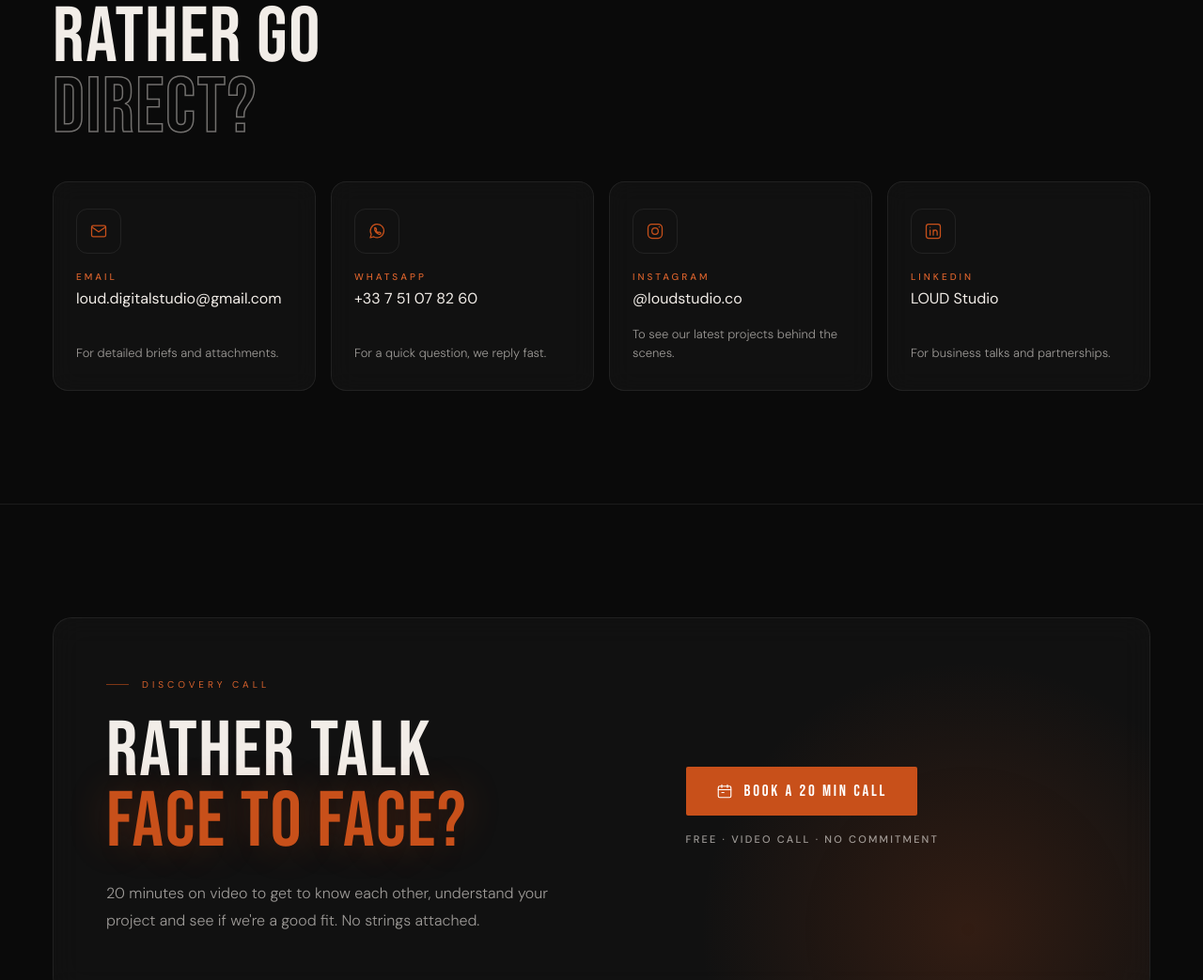
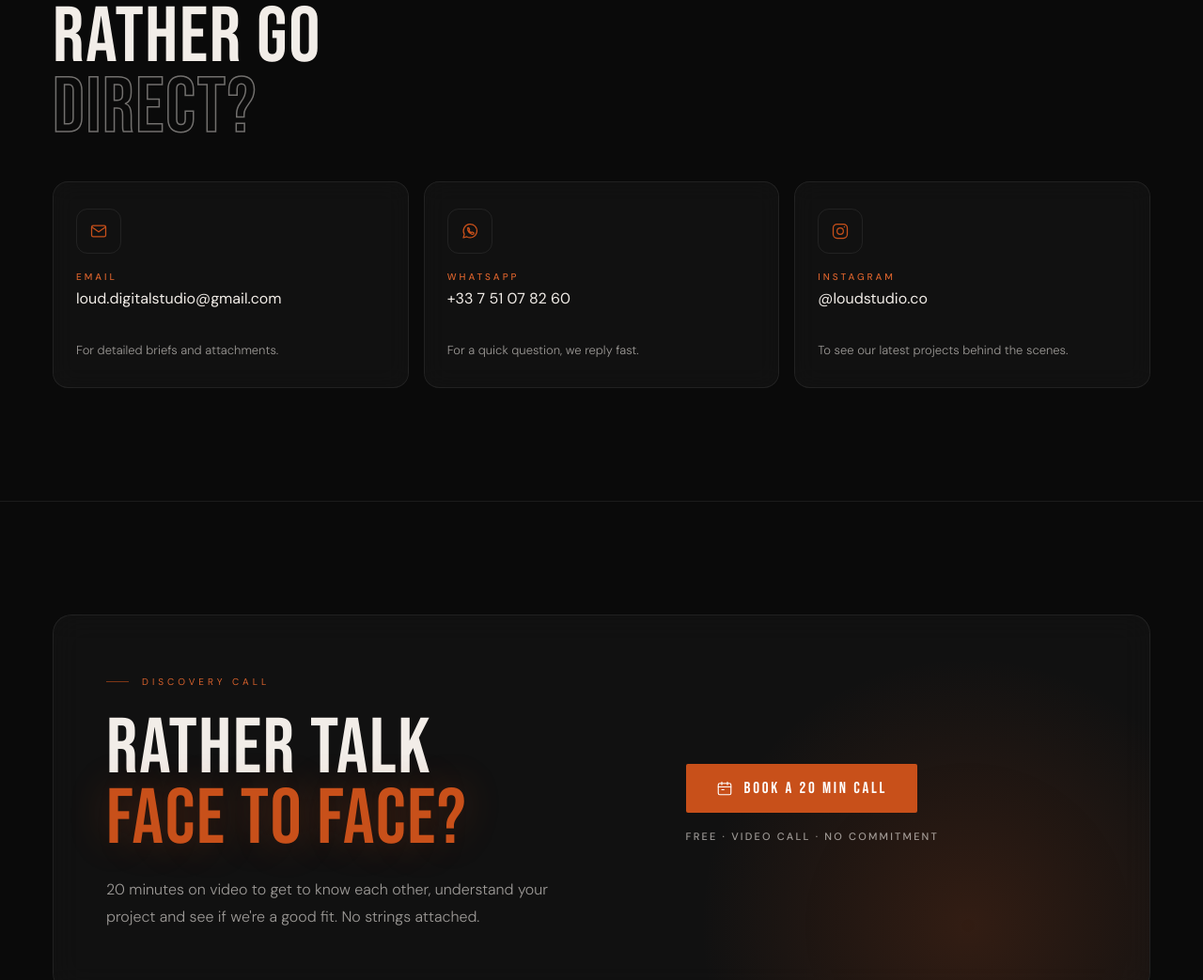
Before and after one commit to louddigitalstudio/loudstudio, a plain HTML site: page contact.html in a window 1280 px wide. Shown: the part 2095-3138 px from the top of the page at 94% size. Drawn offline with Linux system fonts and the light colour scheme.

Commit message:
Remove LinkedIn from contact page (#4)
Claude-Session: https://claude.ai/code/session_01HhzyWjaJKq4PECNZB6jS2p

Co-authored-by: Claude <noreply@anthropic.com>

```diff
--- a/contact.html
+++ b/contact.html
@@ -61,8 +61,7 @@
     "availableLanguage": ["French", "English", "Arabic"]
   },
   "sameAs": [
-    "https://instagram.com/loudstudio.co",
-    "https://www.linkedin.com/company/loudstudio"
+    "https://instagram.com/loudstudio.co"
   ]
 }
 </script>
@@ -345,7 +344,7 @@ body.ar .success h3{font-family:var(--ff-ar);font-weight:900;line-height:1.3;let
 .success-actions{display:flex;gap:12px;justify-content:center;flex-wrap:wrap}
 
 /* ============ CARTES DE CONTACT ============ */
-.cards{display:grid;grid-template-columns:repeat(4,minmax(0,1fr));gap:16px}
+.cards{display:grid;grid-template-columns:repeat(3,minmax(0,1fr));gap:16px}
 .card{position:relative;display:flex;flex-direction:column;gap:18px;min-height:220px;padding:28px 24px;background:var(--glass);border:1px solid var(--glass-b);border-radius:16px;overflow:hidden;backdrop-filter:blur(12px);transition:transform .45s var(--ease),border-color .3s,box-shadow .45s,background .3s}
 .card::after{content:"";position:absolute;top:-50px;inset-inline-end:-50px;width:160px;height:160px;border-radius:50%;background:radial-gradient(circle,rgba(200,80,26,.22) 0%,transparent 70%);opacity:0;transform:scale(.6);transition:opacity .5s,transform .5s;pointer-events:none}
 .card:hover,.card:focus-visible{transform:translateY(-6px);border-color:rgba(200,80,26,.35);box-shadow:0 24px 64px rgba(0,0,0,.3),0 0 40px rgba(200,80,26,.12)}
@@ -420,7 +419,6 @@ body.ar .ft-socials a,body.ar .ft-copy{letter-spacing:0}
 
 /* ============ RESPONSIVE (mobile first vérifié à 375 / 768 / 1280) ============ */
 @media (max-width:1100px){
-  .cards{grid-template-columns:repeat(2,minmax(0,1fr))}
   .infos{grid-template-columns:repeat(2,minmax(0,1fr))}
 }
 @media (max-width:1024px){
@@ -451,6 +449,9 @@ body.ar .ft-socials a,body.ar .ft-copy{letter-spacing:0}
   .book-side,.book-side .btn-main{width:100%}
   .ft-top{grid-template-columns:1fr 1fr;gap:32px}
   .ft-bottom{flex-direction:column;align-items:flex-start}
+}
+@media (max-width:860px){
+  .cards{grid-template-columns:1fr}
 }
 @media (max-width:560px){
   .promise{letter-spacing:.12em}
@@ -485,7 +486,6 @@ body.ar .ft-socials a,body.ar .ft-copy{letter-spacing:0}
     <symbol id="i-mail" viewBox="0 0 24 24"><rect x="3" y="5" width="18" height="14" rx="2"/><path d="m3.5 7 8.5 6 8.5-6"/></symbol>
     <symbol id="i-whatsapp" viewBox="0 0 24 24"><path d="M3.6 20.4 4.9 16A8.6 8.6 0 1 1 8 19.1z"/><path d="M9 8.2c.2-.4.5-.5.8-.5h.5c.2 0 .4.1.5.4l.7 1.6c.1.2 0 .5-.1.7l-.5.6c.6 1.2 1.6 2.2 2.8 2.8l.6-.5c.2-.2.5-.2.7-.1l1.6.7c.3.1.4.3.4.5v.5c0 .3-.1.6-.5.8-.6.4-1.4.5-2.2.2a8.6 8.6 0 0 1-4.9-4.9c-.3-.8-.2-1.6.2-2.2z"/></symbol>
     <symbol id="i-instagram" viewBox="0 0 24 24"><rect x="3" y="3" width="18" height="18" rx="5"/><circle cx="12" cy="12" r="4"/><circle cx="17.3" cy="6.7" r=".9" fill="currentColor" stroke="none"/></symbol>
-    <symbol id="i-linkedin" viewBox="0 0 24 24"><rect x="3" y="3" width="18" height="18" rx="3"/><path d="M8 10.5V17M8 7.2v.1M12 17v-6.5M12 13.5c0-1.8 1-3 2.5-3s2.5 1 2.5 3V17"/></symbol>
     <symbol id="i-calendar" viewBox="0 0 24 24"><rect x="3" y="5" width="18" height="16" rx="2"/><path d="M16 3v4M8 3v4M3 10h18M8 14h3"/></symbol>
     <symbol id="i-globe" viewBox="0 0 24 24"><circle cx="12" cy="12" r="9"/><path d="M3 12h18M12 3c2.5 2.6 3.8 5.6 3.8 9s-1.3 6.4-3.8 9c-2.5-2.6-3.8-5.6-3.8-9S9.5 5.6 12 3z"/></symbol>
     <symbol id="i-clock" viewBox="0 0 24 24"><circle cx="12" cy="12" r="9"/><path d="M12 7v5l3.5 2"/></symbol>
@@ -703,12 +703,6 @@ body.ar .ft-socials a,body.ar .ft-copy{letter-spacing:0}
           <span><span class="card-k">Instagram</span><span class="card-v" data-text="instagram" dir="ltr">@loudstudio.co</span></span>
           <span class="card-d" data-i18n="c_ig_d">Pour voir nos derniers projets en coulisses.</span>
         </a>
-        <a class="card rev rev-d3" data-link="linkedin" href="https://www.linkedin.com/company/loudstudio" target="_blank" rel="noopener">
-          <span class="card-ico" aria-hidden="true"><svg class="ico"><use href="#i-linkedin"/></svg></span>
-          <span class="card-arr" aria-hidden="true"><svg class="ico"><use href="#i-arrow"/></svg></span>
-          <span><span class="card-k">LinkedIn</span><span class="card-v" data-text="linkedin" dir="ltr">LOUD Studio</span></span>
-          <span class="card-d" data-i18n="c_li_d">Pour les échanges pro et les partenariats.</span>
-        </a>
       </div>
     </div>
   </section>
@@ -828,7 +822,6 @@ body.ar .ft-socials a,body.ar .ft-copy{letter-spacing:0}
     <span class="ft-copy" data-i18n="ft_copy">© 2026 LOUD Studio. Tous droits réservés.</span>
     <div class="ft-socials">
       <a data-link="instagram" href="https://instagram.com/loudstudio.co" target="_blank" rel="noopener">Instagram</a>
-      <a data-link="linkedin" href="https://www.linkedin.com/company/loudstudio" target="_blank" rel="noopener">LinkedIn</a>
       <a data-link="whatsapp" href="https://wa.me/33751078260" target="_blank" rel="noopener">WhatsApp</a>
     </div>
   </div>
@@ -845,7 +838,6 @@ var CONFIG = {
   WHATSAPP: "33751078260",                              // numéro au format international, sans + ni espaces
   WHATSAPP_DISPLAY: "+33 7 51 07 82 60",
   INSTAGRAM: "https://instagram.com/loudstudio.co",
-  LINKEDIN: "https://www.linkedin.com/company/loudstudio", // à vérifier
   BOOKING_URL: "https://calendly.com/loud-digitalstudio/new-meeting-clone" // lien Calendly
 };
 
@@ -900,7 +892,6 @@ var T = {
     c_email_d: "Pour les briefs détaillés et les pièces jointes.",
     c_wa_d: "Pour une question rapide, on répond vite.",
     c_ig_d: "Pour voir nos derniers projets en coulisses.",
-    c_li_d: "Pour les échanges pro et les partenariats.",
     book_tag: "Appel découverte", book_t1: "On en parle", book_t2: "de vive voix ?",
     book_lead: "20 minutes en visio pour faire connaissance, comprendre ton projet et voir si on est faits pour avancer ensemble. Sans engagement.",
     book_btn: "Réserver un appel de 20 min", book_meta: "Gratuit · Visio · Sans engagement",
@@ -968,7 +959,6 @@ var T = {
     c_email_d: "For detailed briefs and attachments.",
     c_wa_d: "For a quick question, we reply fast.",
     c_ig_d: "To see our latest projects behind the scenes.",
-    c_li_d: "For business talks and partnerships.",
     book_tag: "Discovery call", book_t1: "Rather talk", book_t2: "face to face?",
     book_lead: "20 minutes on video to get to know each other, understand your project and see if we're a good fit. No strings attached.",
     book_btn: "Book a 20 min call", book_meta: "Free · Video call · No commitment",
@@ -1036,7 +1026,6 @@ var T = {
     c_email_d: "للتفاصيل الكاملة والملفات المرفقة.",
     c_wa_d: "لسؤال سريع، نرد بسرعة.",
     c_ig_d: "لاكتشاف أحدث مشاريعنا من الكواليس.",
-    c_li_d: "للتواصل المهني والشراكات.",
     book_tag: "مكالمة تعارف", book_t1: "نتحدث", book_t2: "وجهاً لوجه؟",
     book_lead: "20 دقيقة عبر الفيديو لنتعرف عليك ونفهم مشروعك ونرى إن كنا مناسبين للعمل معاً. بدون أي التزام.",
     book_btn: "احجز مكالمة من 20 دقيقة", book_meta: "مجانية · فيديو · بدون التزام",
@@ -1115,7 +1104,6 @@ function hydrateLinks() {
     email: "mailto:" + CONFIG.EMAIL,
     whatsapp: "https://wa.me/" + CONFIG.WHATSAPP,
     instagram: CONFIG.INSTAGRAM,
-    linkedin: CONFIG.LINKEDIN,
     // Sans lien de réservation configuré, on bascule sur WhatsApp avec un message prérempli
     booking: isSet(CONFIG.BOOKING_URL) ? CONFIG.BOOKING_URL
       : "https://wa.me/" + CONFIG.WHATSAPP + "?text=" + encodeURIComponent(t("book_wa"))
```
